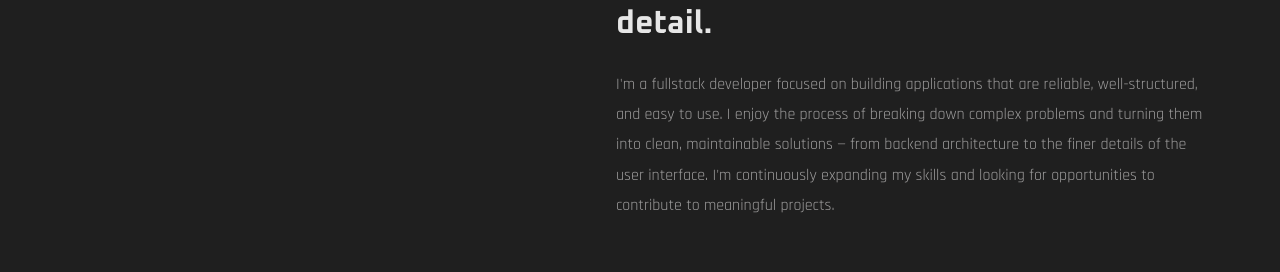
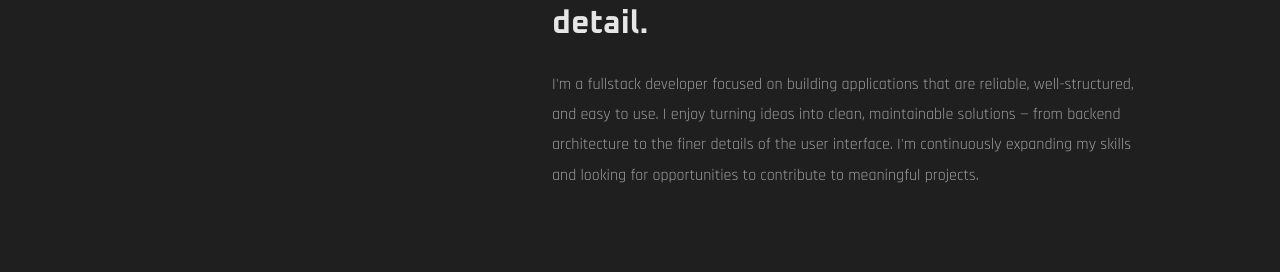
Before and after one commit to bjorkmanemelie/Bjorkman, a React (Vite) app in the folder client/: page / in a window 1280 px wide. Shown: the part 978-1250 px from the top of the page. Built offline with nearby package versions, Linux system fonts and the light colour scheme; no server answers.

Commit message:
changed about me section

```diff
--- a/client/src/components/About.tsx
+++ b/client/src/components/About.tsx
@@ -8,11 +8,11 @@ const About = () => {
         <h2 className="about-heading">Fullstack developer with an eye for detail.</h2>
         <p className="about-text">
           I'm a fullstack developer focused on building applications that
-          are reliable, well-structured, and easy to use. I enjoy the process
-          of breaking down complex problems and turning them into clean,
-          maintainable solutions — from backend architecture to the finer
-          details of the user interface. I'm continuously expanding my skills
-          and looking for opportunities to contribute to meaningful projects.
+          are reliable, well-structured, and easy to use. I enjoy turning
+          ideas into clean, maintainable solutions — from backend
+          architecture to the finer details of the user interface. I'm
+          continuously expanding my skills and looking for opportunities to
+          contribute to meaningful projects.
         </p>
       </div>
     </section>
--- a/client/src/styles/About.css
+++ b/client/src/styles/About.css
@@ -1,6 +1,6 @@
 #about {
   background-color: var(--color-bg-secondary);
-  padding: 6rem 4rem;
+  padding: 6rem 8rem 6rem 4rem;
 }
 
 .about-inner {
```
